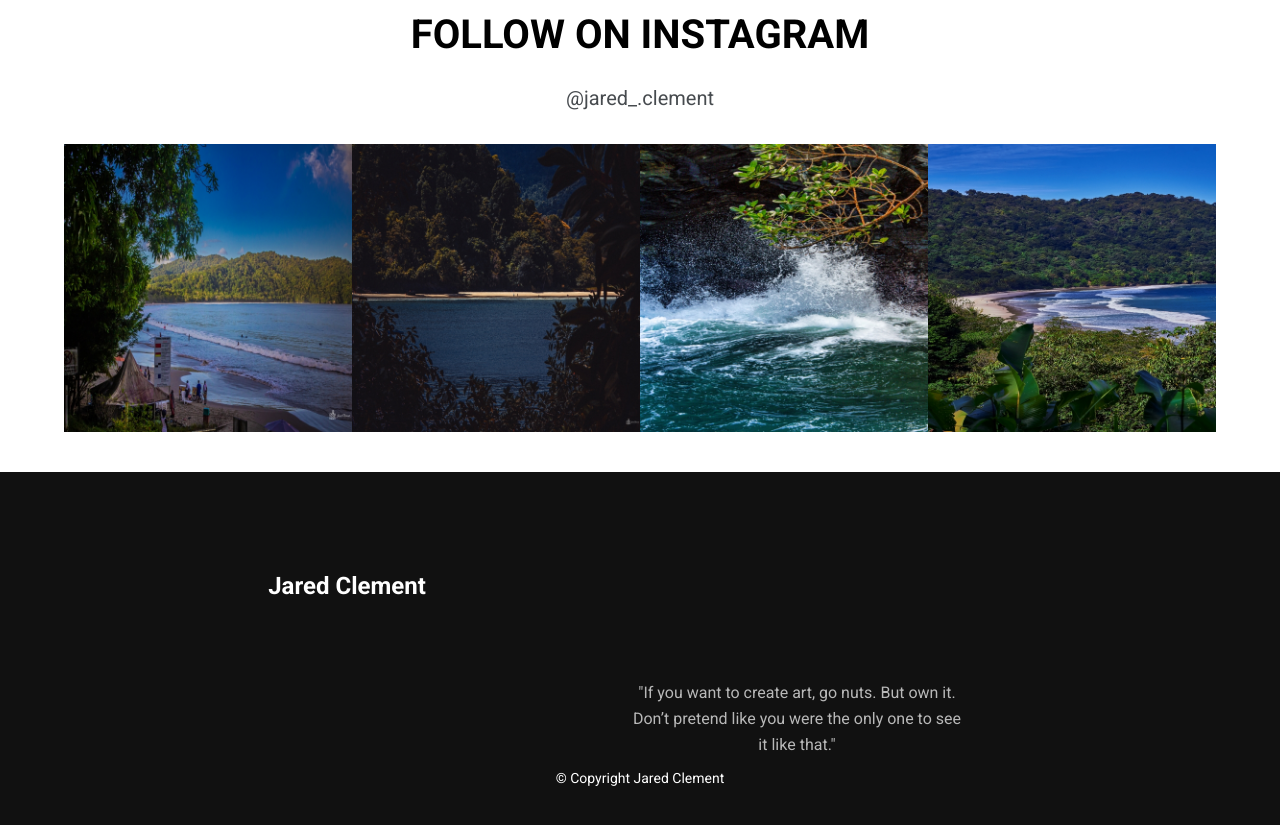
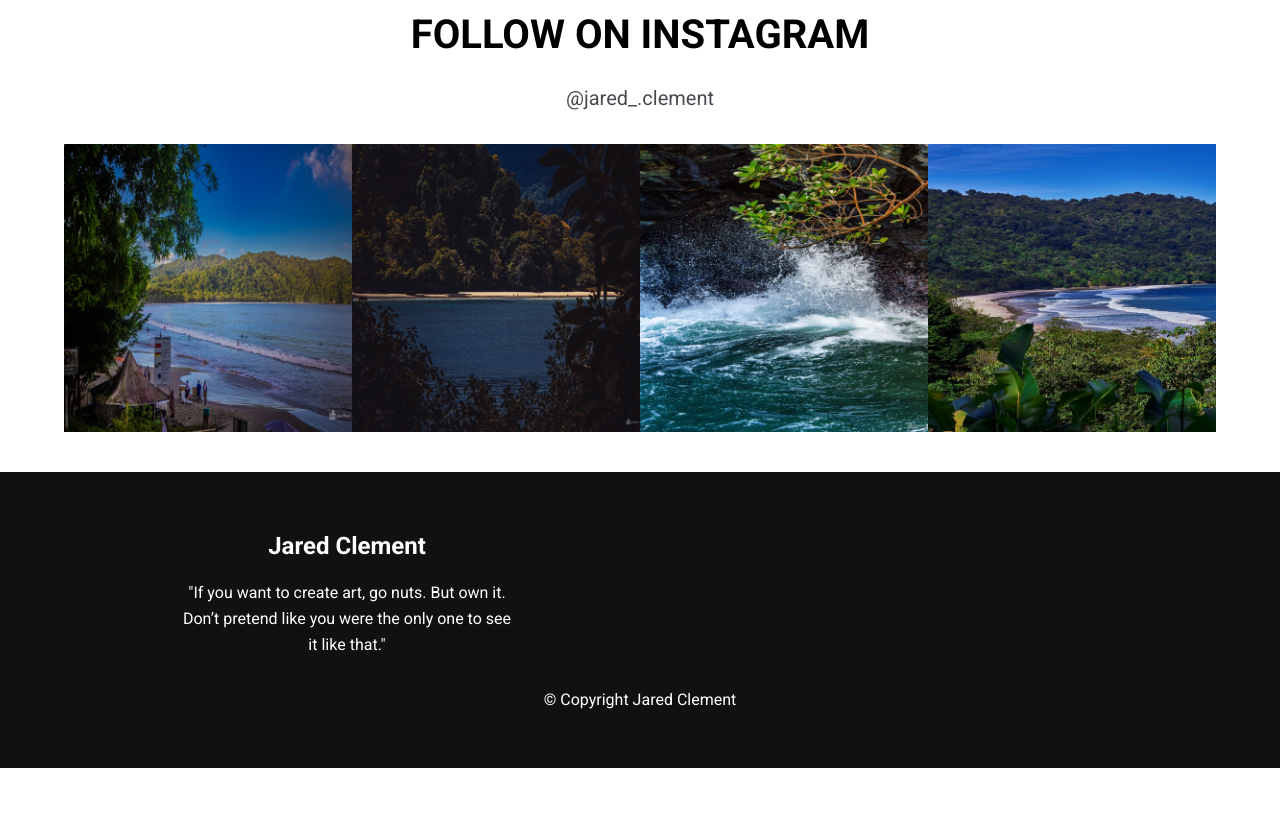
Before and after one commit to jaredclement/photography, a plain HTML site: page index.html in a window 1280 px wide. Shown: the part 1677-2502 px from the top of the page. After the commit the page ends 2445 px from the top, so only its background shows below. Drawn offline with Linux system fonts and the light colour scheme.

Commit message:
Update main.css

```diff
--- a/main.css
+++ b/main.css
@@ -425,26 +425,6 @@ blockquote span{
     text-align: center;
 }
 
-.footer-container > div{
-    margin: 40px 600px;
-
-
-}
-
-.footer-container p{
-	text-align:center;
-		position: relative;
-	left:450px;
-	top: 60px;
-    opacity: 0.7;
-}
-
-
-
-.footer > p{
-    text-align: center;
-    font-size: 14px;
-}
 
 /******************* end of footer ****************/
 
```
